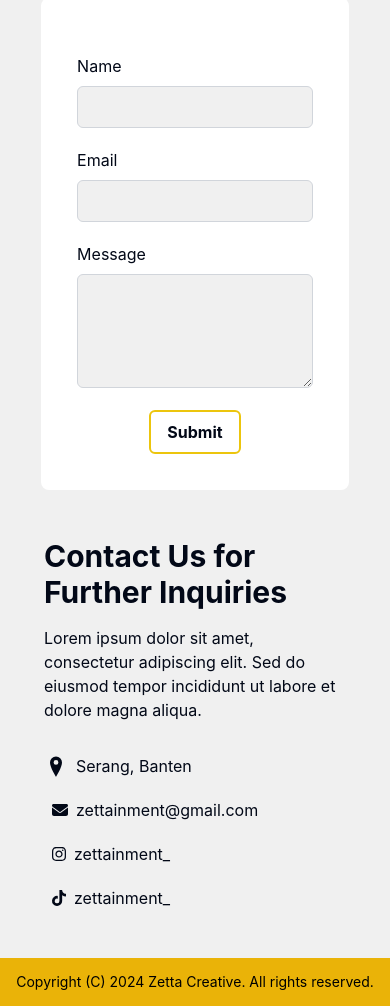
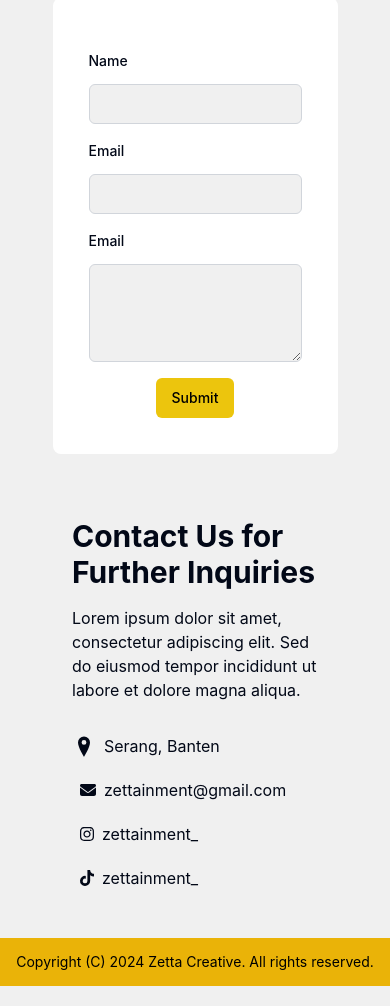
Before and after one commit to ManisaBachtiar/zettainment_, a React (Vite) app: page / in a window 390 px wide. Shown: the part 3628-4634 px from the top of the page. Built offline with nearby package versions, Linux system fonts and the light colour scheme.

Commit message:
added form submit functionality

```diff
--- a/src/parts/contact.tsx
+++ b/src/parts/contact.tsx
@@ -2,85 +2,74 @@ import { FontAwesomeIcon } from "@fortawesome/react-fontawesome";
 import { faEnvelope } from "@fortawesome/free-solid-svg-icons";
 import { fab } from "@fortawesome/free-brands-svg-icons";
 
-// should be used later --SFINXV
-// import {
-//     Form,
-//     FormControl,
-//     FormField,
-//     FormItem,
-//     FormLabel,
-//     FormMessage,
-// } from "@/components/ui/form";
-// import { useForm } from "react-hook-form";
-// import { Input } from "@/components/ui/input";
-// import { Textarea } from "@/components/ui/textarea";
+import {
+    Form,
+    FormControl,
+    FormField,
+    FormItem,
+    FormLabel,
+    FormMessage,
+} from "@/components/ui/form";
+import { useForm } from "react-hook-form";
+import { Input } from "@/components/ui/input";
+import { Textarea } from "@/components/ui/textarea";
 
-// import { z } from "zod";
-// import { Button } from "@/components/ui/button";
+import { z } from "zod";
+import { zodResolver } from "@hookform/resolvers/zod";
+import { Button } from "@/components/ui/button";
 
-// const formSchema = z.object({
-//     name: z.string().min(2, { message: 'Name must be at least 2 characters.' }),
-//     email: z.string().email({ message: 'Email must be a valid email address.' }),
-//     message: z.string().min(10, { message: 'Message must be at least 10 characters.' }),
-// });
+const MyForm = () => {
+}
 
 const ContactForm: React.FC = () => {
-    // should be used later --SFINXV
-    // const form = useForm();
 
-    // const { register, handleSubmit, formState: { errors } } = useForm({
-    //     resolver: async (data) => {
-    //       try {
-    //         const values = formSchema.parse(data);
-    //         return { values, errors: {} };
-    //       } catch (error) {
-    //         return { values: {}, errors: error.formErrors.fieldErrors };
-    //       }
-    //     },
-    // });
+    const formSchema = z.object({
+        name: z.string().min(2, {
+            message: "Username must be at least 2 characters.",
+        }),
+        email: z.string().email({
+            message: "invalid email address",
+        }),
+        message: z.string().min(5, {
+            message: "message should contains 5 characters long",
+        })
+    })
 
-    //  const onSubmit = (data: any) => {
-    //     console.log(data);
-    // };
+    const form = useForm<z.infer<typeof formSchema>>({
+        resolver: zodResolver(formSchema),
+        defaultValues: {
+          name: "",
+          email: "",
+          message: ""
+        },
+    })
+
+    function onSubmit(values: z.infer<typeof formSchema>) {
+        alert(`${values.name} ${values.email} ${values.message}`);
+    }
 
     return (
-        <div id="Contact" className="flex scroll-mt-16 justify-center max-w-7xl mx-auto">
+        <div className="flex justify-center max-w-7xl mx-auto">
         <div className="max-w-6xl px-6 py-12">
             <div className="flex flex-col md:flex-row items-center">
 
             {/* Bagian kiri dengan form */}
-            <div className="md:w-1/2 w-[90%] sm:px-16 px-9 mb-7 md:mb-0 bg-another rounded-lg">
-                <form className="space-y-4 py-9">
-                    <div className=''>
-                        <label htmlFor="name" className=" pb-2 mt-5 block text-foreground">Name</label>
-                        <input type="text" id="name" name="name" className="w-full border bg-background border-gray-300 rounded-md px-4 py-2" />
-                    </div>
-                    <div>
-                        <label htmlFor="email" className=" pb-2 mt-5 block text-foreground">Email</label>
-                        <input type="email" id="email" name="email" className="w-full border bg-background border-gray-300 rounded-md px-4 py-2" />
-                    </div>
-                    <div>
-                        <label htmlFor="message" className=" pb-2 mt-5 block text-foreground">Message</label>
-                        <textarea id="message" name="message" rows={4} className="w-full border bg-background border-gray-300 rounded-md px-4 py-2"></textarea>
-                    </div>
-                    <button type="submit" className="mx-auto flex items-center text-center bg-another font-bold border-2 border-[#ECC50D] text-foreground rounded-md px-4 py-2 hover:bg-[#ECC50D] transition duration-300">Submit</button>
-                </form>
-
-                {/* ============== DEPRECATED, SHOULD BE IMPLEMENTED LATER --SFINXV
+                <div className="md:w-1/2 w-5/6 sm:px-16 px-9 mb-7 md:mb-0 bg-another rounded-lg">
 
                     <Form {...form}>
                         <form onSubmit={form.handleSubmit(onSubmit)} className="space-y-4 py-9">
+
                             <FormField
                                 control={form.control}
                                 name="name"
                                 render={({ field }) => (
 
                                     <FormItem>
-                                    <FormLabel className="block text-foreground">Name</FormLabel>
+                                        <FormLabel className="pb-2 mt-5 block text-foreground">Name</FormLabel>
                                         <FormControl>
-                                        <Input {...register('name')} className="w-full border border-gray-300 rounded-md px-4 py-2"/>
+                                            <Input className="w-full border border-gray-300 rounded-md px-4 py-2" {...field} />
                                         </FormControl>
-                                    {errors.name && <p>errors.name.message</p>}
+                                        <FormMessage className="text-foreground" />
                                     </FormItem>
 
                                 )}/>
@@ -91,11 +80,11 @@ const ContactForm: React.FC = () => {
                                 render={({ field }) => (
 
                                     <FormItem>
-                                    <FormLabel className="block text-foreground">Email</FormLabel>
+                                        <FormLabel className="pb-2 mt-5 block text-foreground">Email</FormLabel>
                                         <FormControl>
-                                        <Input {...register('email')} className="w-full border border-gray-300 rounded-md px-4 py-2"/>
+                                            <Input className="w-full border border-gray-300 rounded-md px-4 py-2" {...field} />
                                         </FormControl>
-                                    {errors.name && <p>errors.name.message</p>}
+                                        <FormMessage className="text-foreground" />
                                     </FormItem>
 
                                 )}/>
@@ -106,35 +95,36 @@ const ContactForm: React.FC = () => {
                                 render={({ field }) => (
 
                                     <FormItem>
-                                    <FormLabel className="block text-foreground">Email</FormLabel>
+                                        <FormLabel className="pb-2 mt-5 block text-foreground">Email</FormLabel>
                                         <FormControl>
-                                        <Textarea {...register('message')} rows={4} className="w-full border border-gray-300 rounded-md px-4 py-2"/>
+                                            <Textarea rows={4} className="w-full border border-gray-300 rounded-md px-4 py-2"  {...field} />
                                         </FormControl>
-                                    {errors.name && <p>errors.name.message</p>}
+                                        <FormMessage className="text-foreground" />
                                     </FormItem>
 
                                 )}/>
+                        <Button type="submit" className="mx-auto flex items-center text-center bg-[#ECC50D] text-black rounded-md px-4 py-2 hover:text-white hover:bg-blue-600 transition duration-300">Submit</Button>
+
                         </form>
-
-                    <Button type="submit" className="mx-auto flex items-center text-center bg-[#ECC50D] text-black rounded-md px-4 py-2 hover:text-white hover:bg-blue-600 transition duration-300">Submit</Button>
-                </Form> */}
+                    </Form>
                 </div>
 
                 {/* Bagian kanan dengan informasi dan sosial media */}
-            <div className="md:w-1/2  md:pl-12 px-5  mt-5 md:mt-0">
+                <div className="md:w-1/2 md:pl-12 px-12  mt-9 md:mt-0">
                     <div className="mb-3">
                         <h1 className="text-3xl font-bold mb-4">Contact Us for Further Inquiries</h1>
                         <p className="text-foreground">Lorem ipsum dolor sit amet, consectetur adipiscing elit. Sed do eiusmod tempor incididunt ut labore et dolore magna aliqua.</p>
                     </div>
                     <div className="flex flex-col ">
-                <a href="#" className="text-foreground mt-5 hover:text-yellow-500 flex ">  <svg xmlns="http://www.w3.org/2000/svg" className="h-6 w-6  " viewBox="0 0 20 20" fill="currentColor">
+                        <a href="#" className="text-foreground mt-5 hover:text-blue-500 flex ">  <svg xmlns="http://www.w3.org/2000/svg" className="h-6 w-6  " viewBox="0 0 20 20" fill="currentColor">
                         <path d="M10 2a5 5 0 0 1 5 5c0 3.93-5 12-5 12S5 10.93 5 7a5 5 0 0 1 5-5zm0 7a2 2 0 1 0 0-4 2 2 0 0 0 0 4z" />
                         </svg><span className="ml-2 ">Serang, Banten</span></a>
-                <a href="#" className="text-foreground mt-5 hover:text-yellow-500"><FontAwesomeIcon icon={faEnvelope} className="ml-2" /><span className="ml-2  ">zettainment@gmail.com</span></a>
-                <a href="#" className="text-foreground mt-5 hover:text-yellow-500"><FontAwesomeIcon icon={fab.faInstagram} className="ml-2" /><span className="ml-2 ">zettainment_</span></a>
-                <a href="#" className="text-foreground mt-5 hover:text-yellow-500"><FontAwesomeIcon icon={fab.faTiktok} className="ml-2" /><span className="ml-2 ">zettainment_</span></a>
+                        <a href="#" className="text-foreground mt-5 hover:text-blue-500"><FontAwesomeIcon icon={faEnvelope} className="ml-2" /><span className="ml-2  ">zettainment@gmail.com</span></a>
+                        <a href="#" className="text-foreground mt-5 hover:text-blue-500"><FontAwesomeIcon icon={fab.faInstagram} className="ml-2" /><span className="ml-2 ">zettainment_</span></a>
+                        <a href="#" className="text-foreground mt-5 hover:text-blue-500"><FontAwesomeIcon icon={fab.faTiktok} className="ml-2" /><span className="ml-2 ">zettainment_</span></a>
                     </div>
                 </div>
+
             </div>
         </div>
         </div>
```
Lines whose indentation alone changed are shown as unchanged.
